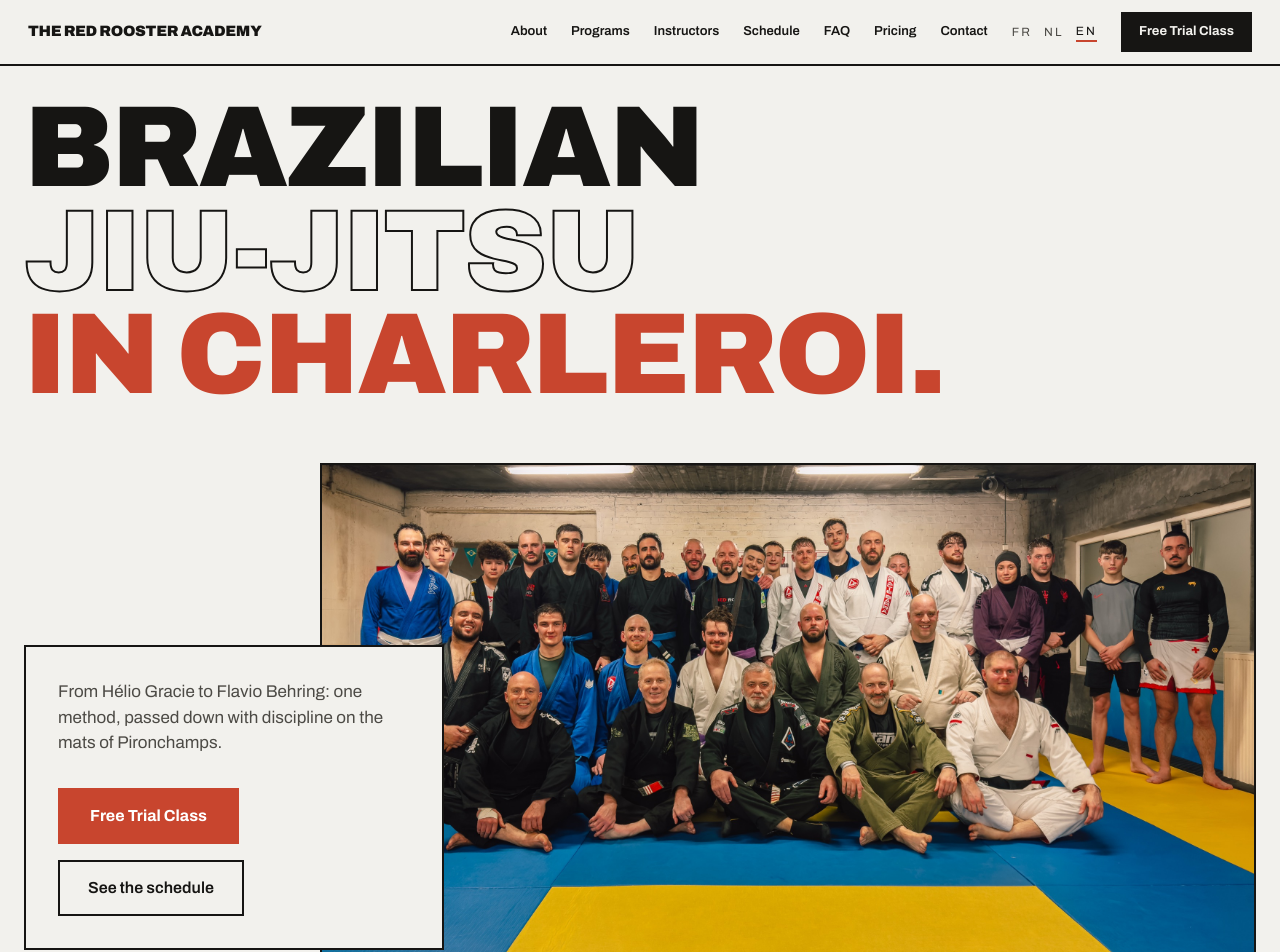
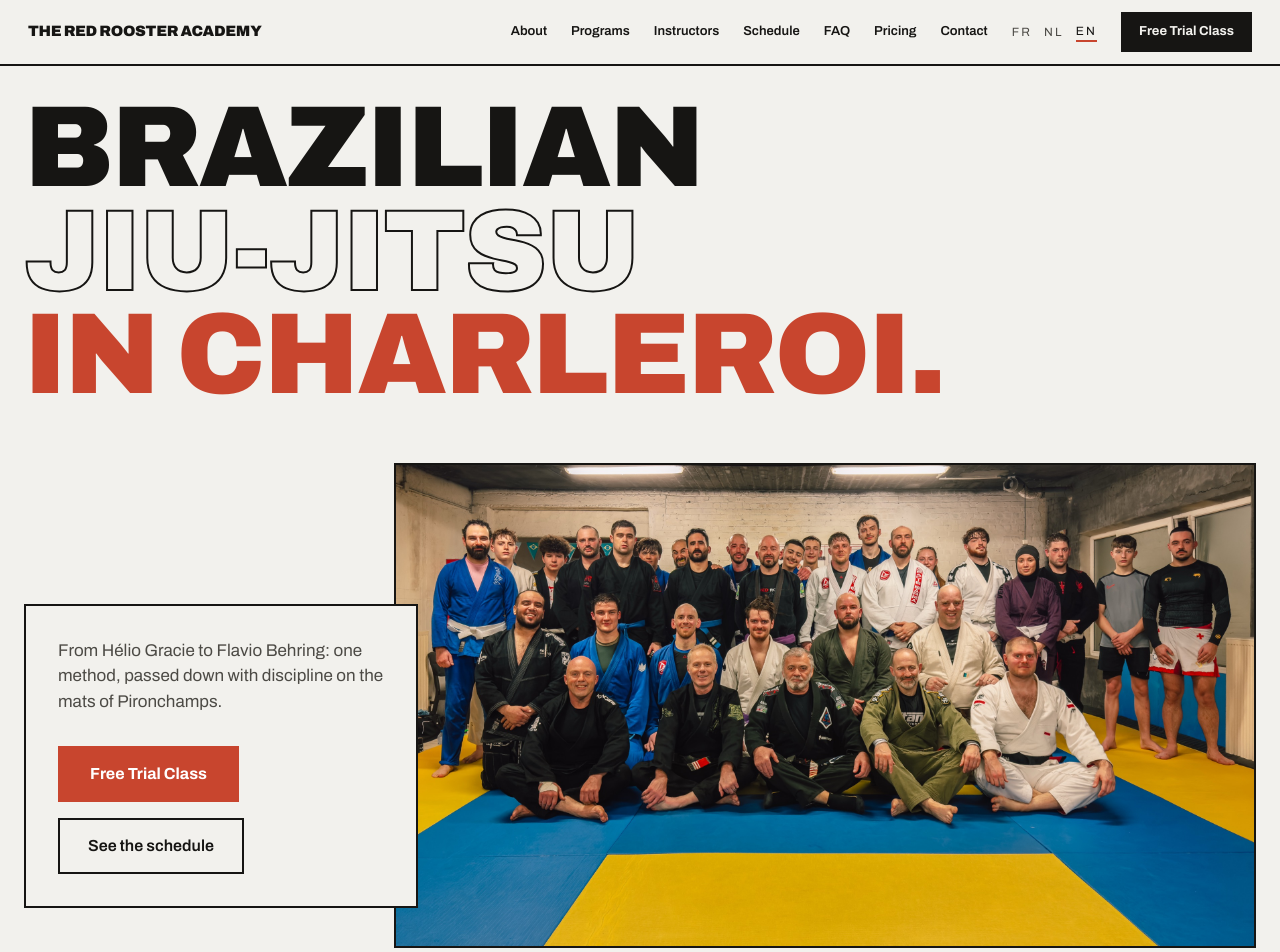
Before and after one commit to dylandifilippo/the-red-rooster-html, a Next.js app: page /en in a window 1280 px wide. Shown: the top 952 px of the page. Built offline with nearby package versions, Linux system fonts and the light colour scheme.

Commit message:
fix: hero panel beside photo with ~3% kiss overlap, tablet gap under CTAs

```diff
--- a/components/sections/Hero.tsx
+++ b/components/sections/Hero.tsx
@@ -16,7 +16,9 @@ export function Hero() {
           <span className="hero-line block whitespace-nowrap text-accent">{t('line3')}</span>
         </h1>
         <div className="relative mt-10 lg:mt-14">
-          <div className="hero-panel flex flex-col justify-center lg:absolute lg:bottom-10 lg:left-0 lg:z-10 lg:max-w-[420px] lg:border-2 lg:border-ink lg:bg-paper lg:p-8">
+          {/* Panel sits beside the photo, its right edge crossing it by ~2% of the
+              container (≈3% of the image, Dylan's spec) at every lg width. */}
+          <div className="hero-panel mb-8 flex flex-col justify-center lg:absolute lg:bottom-10 lg:left-0 lg:z-10 lg:mb-0 lg:w-[32%] lg:border-2 lg:border-ink lg:bg-paper lg:p-8">
             <p className="max-w-[40ch] text-[17px] text-ink-soft">{t('sub')}</p>
             <div className="mt-8 flex flex-wrap gap-4">
               <a href="#contact" className="bg-accent px-8 py-4 font-bold text-white transition-colors hover:bg-[#a93a26]">
@@ -27,7 +29,7 @@ export function Hero() {
               </a>
             </div>
           </div>
-          <div className="hero-frame relative w-full overflow-hidden border-2 border-ink aspect-[4/3] lg:aspect-[16/9] lg:w-[76%] lg:ml-auto">
+          <div className="hero-frame relative w-full overflow-hidden border-2 border-ink aspect-[4/3] lg:aspect-[16/9] lg:w-[70%] lg:ml-auto">
             <Image
               src="/images/hero.jpg"
               alt={ta('heroAlt')}
```
